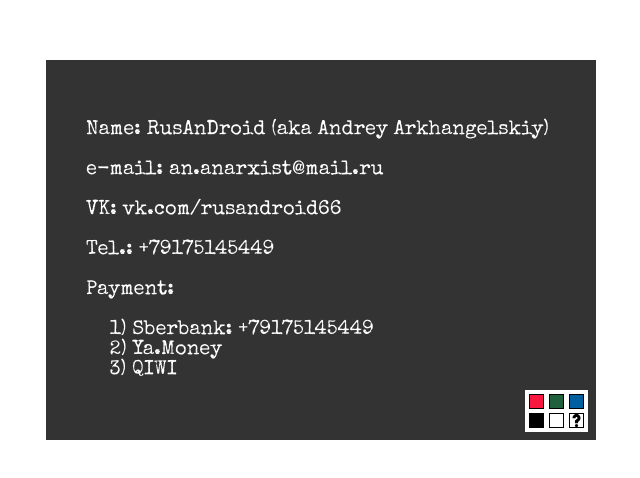
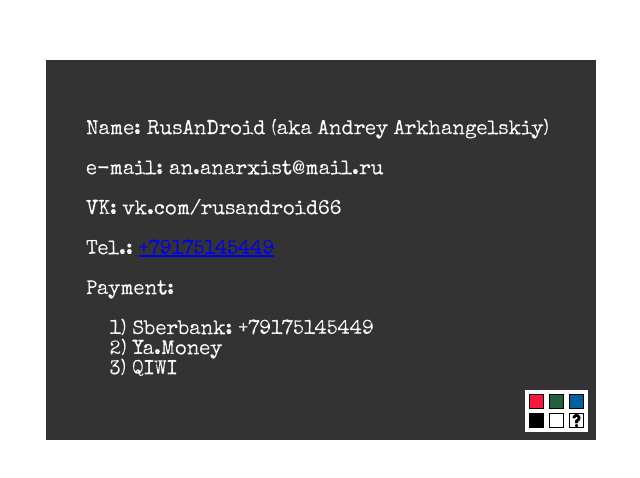
Before and after one commit to RusAnDroid/personal-website-sandbox, a plain HTML site: page index.html in a window 1280 px wide. Shown: the part 180-658 px from the top of the page, without its empty margins (319-959 px from the left). Drawn offline with Linux system fonts and the light colour scheme.

Commit message:
Update index.html

```diff
--- a/index.html
+++ b/index.html
@@ -19,7 +19,7 @@
                     VK: <a class="my-link" href="https://vk.com/rusandroid66" target="_blank">vk.com/rusandroid66</a>
                 </p>
                 <p>
-                    Tel.: +79175145449
+                    Tel.: <a href="sms:+79175145449?body=Nice website, bro, but">+79175145449</a>
                 <p>
                     Payment:
                     <br>
```
